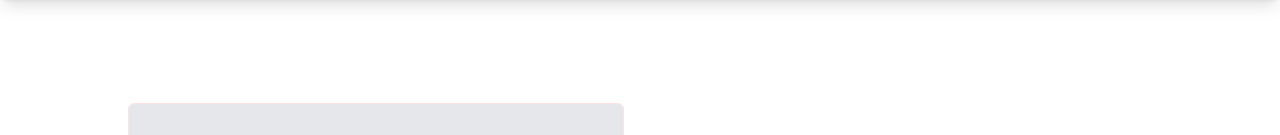
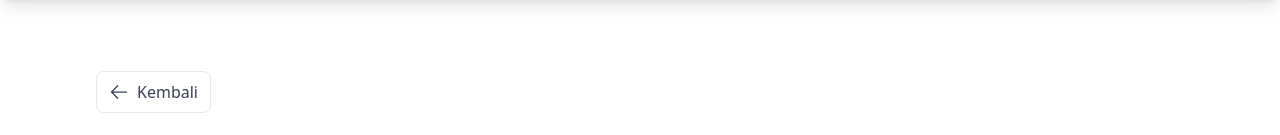
Before and after one commit to kelompok-6-PBP-CSUI-2024/garuda_spot, a Django app: template merch/templates/merch_detail.html in a window 1280 px wide. Shown: the part 73-208 px from the top of the page. Run offline with Django 5.2, Linux system fonts and the light colour scheme; the template is opened without the code that fills it, so the values that code supplies are empty; some libraries are stand-ins or nearby versions.

Commit message:
Update merch again

```diff
--- a/merch/templates/merch_detail.html
+++ b/merch/templates/merch_detail.html
@@ -6,6 +6,15 @@
 <div class="bg-white w-full min-h-screen mt-14 mb-16">
   <div class="max-w-6xl mx-auto px-4 sm:px-6 lg:px-8 py-8">
 
+    <div class="mb-6">
+      <a href="{% url 'merch:show_merch' %}"
+         class="inline-flex items-center gap-2 rounded-lg border border-gray-200 px-3 py-2 text-gray-700 hover:bg-gray-50">
+        <svg xmlns="http://www.w3.org/2000/svg" class="h-5 w-5" fill="none" viewBox="0 0 24 24" stroke="currentColor">
+          <path stroke-linecap="round" stroke-linejoin="round" stroke-width="1.5" d="M10.5 19.5L3 12m0 0l7.5-7.5M3 12h18"/>
+        </svg>
+        <span>Kembali</span>
+      </a>
+    </div>
 
     <article id="product-content"
            class="overflow-hidden">
```
